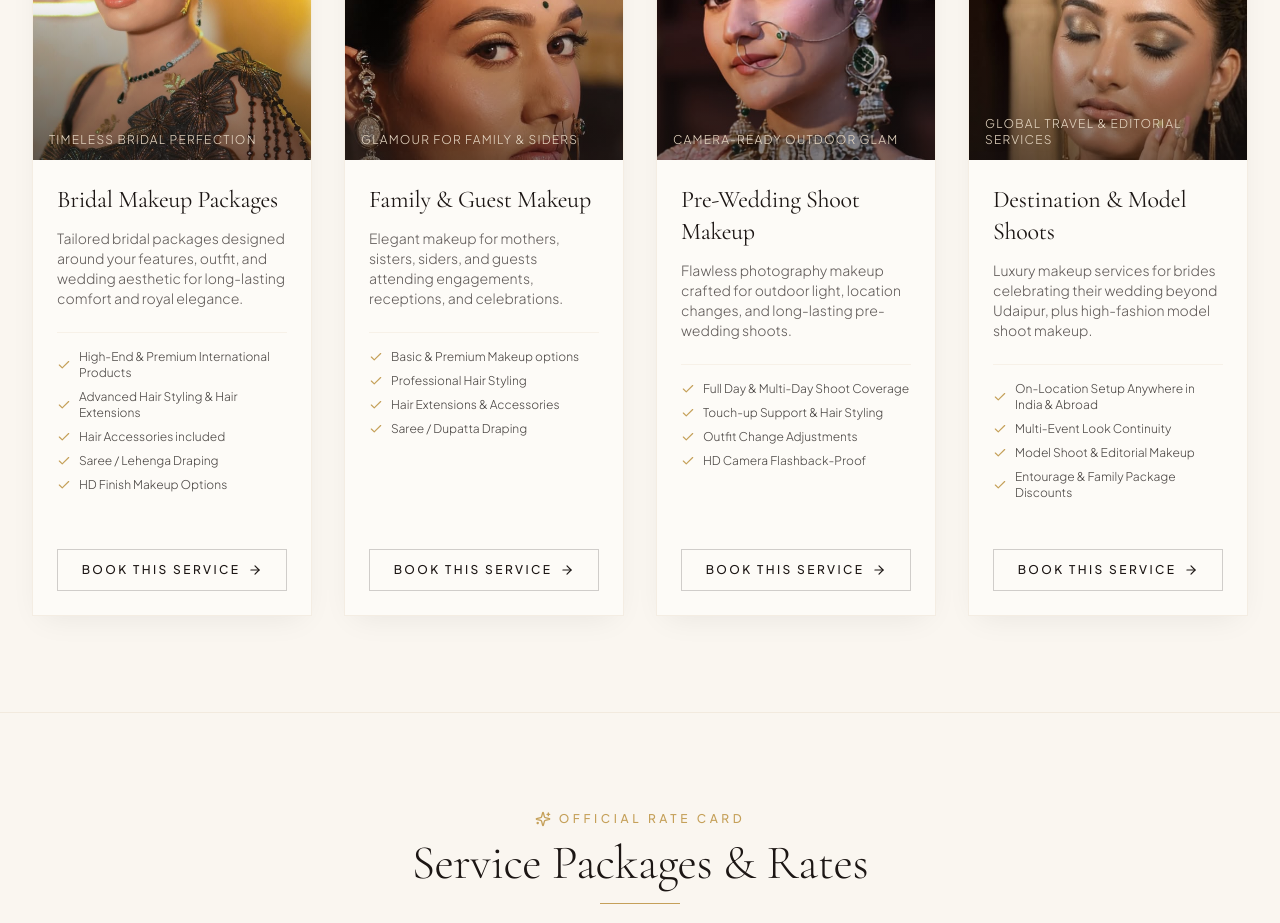
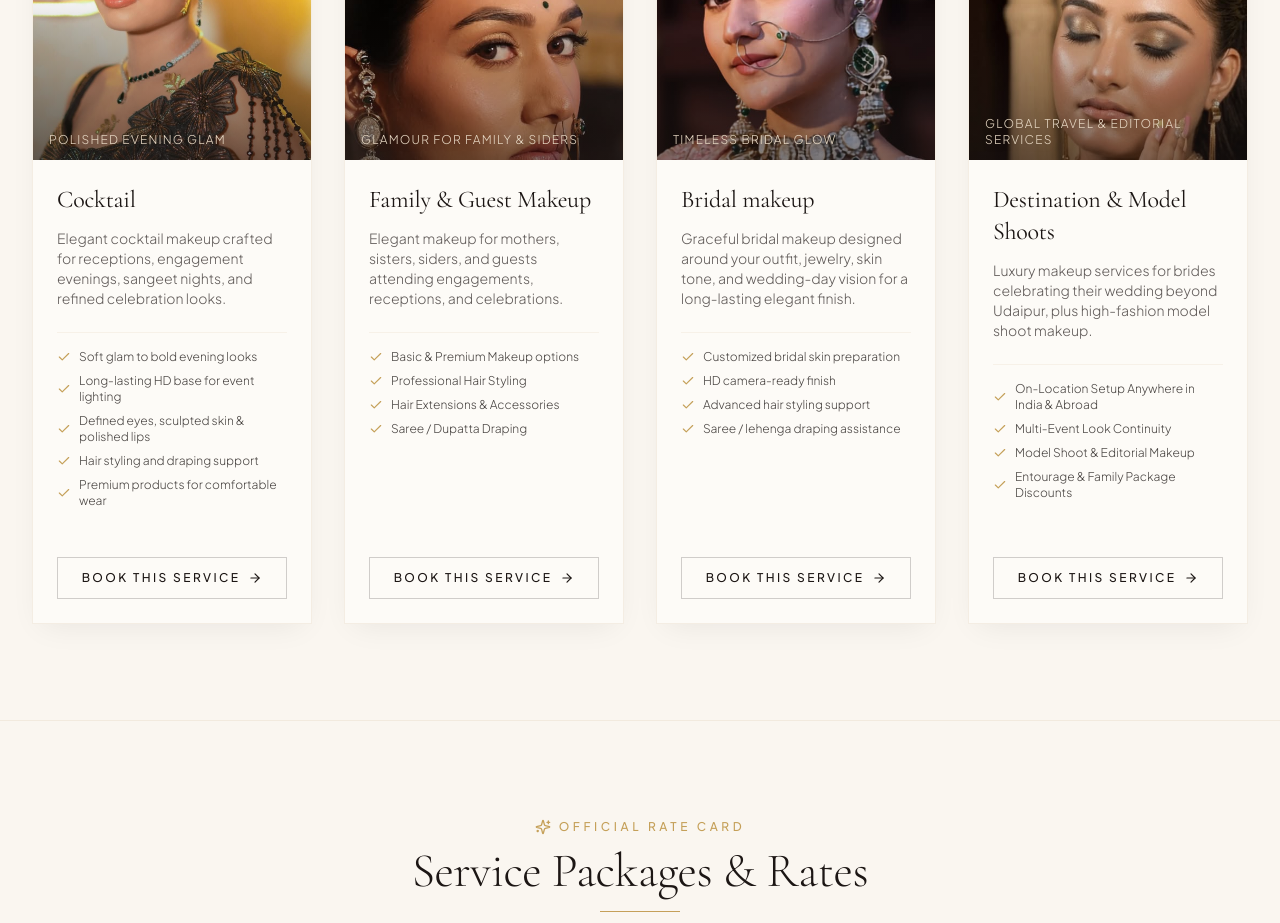
Before and after one commit to parshwebcraft/makeup, a Next.js app: page / in a window 1280 px wide. Shown: the part 2960-3883 px from the top of the page. Built offline with nearby package versions, Linux system fonts and the light colour scheme.

Commit message:
Update service and portfolio headings

```diff
--- a/src/data/content.ts
+++ b/src/data/content.ts
@@ -111,16 +111,16 @@ export const ABOUT_DATA = {
 export const SERVICES: ServiceItem[] = [
   {
     id: "bridal",
-    title: "Bridal Makeup Packages",
-    tagline: "Timeless Bridal Perfection",
-    description: "Tailored bridal packages designed around your features, outfit, and wedding aesthetic for long-lasting comfort and royal elegance.",
+    title: "Cocktail",
+    tagline: "Polished Evening Glam",
+    description: "Elegant cocktail makeup crafted for receptions, engagement evenings, sangeet nights, and refined celebration looks.",
     image: "/images/instagram/ig1.jpeg",
     features: [
-      "High-End & Premium International Products",
-      "Advanced Hair Styling & Hair Extensions",
-      "Hair Accessories included",
-      "Saree / Lehenga Draping",
-      "HD Finish Makeup Options",
+      "Soft glam to bold evening looks",
+      "Long-lasting HD base for event lighting",
+      "Defined eyes, sculpted skin & polished lips",
+      "Hair styling and draping support",
+      "Premium products for comfortable wear",
     ],
     packages: [
       {
@@ -189,15 +189,15 @@ export const SERVICES: ServiceItem[] = [
   },
   {
     id: "pre-wedding",
-    title: "Pre-Wedding Shoot Makeup",
-    tagline: "Camera-Ready Outdoor Glam",
-    description: "Flawless photography makeup crafted for outdoor light, location changes, and long-lasting pre-wedding shoots.",
+    title: "Bridal makeup",
+    tagline: "Timeless Bridal Glow",
+    description: "Graceful bridal makeup designed around your outfit, jewelry, skin tone, and wedding-day vision for a long-lasting elegant finish.",
     image: "/images/instagram/ig2.jpg",
     features: [
-      "Full Day & Multi-Day Shoot Coverage",
-      "Touch-up Support & Hair Styling",
-      "Outfit Change Adjustments",
-      "HD Camera Flashback-Proof",
+      "Customized bridal skin preparation",
+      "HD camera-ready finish",
+      "Advanced hair styling support",
+      "Saree / lehenga draping assistance",
     ],
     packages: [
       {
@@ -239,7 +239,7 @@ export const TERMS_AND_CONDITIONS = [
 export const PORTFOLIO_ITEMS: PortfolioItem[] = [
   {
     id: "1",
-    title: "Royal Pastel Bridal Artistry",
+    title: "Cocktail",
     category: "Bridal",
     subtitle: "Kundan Statement Jewelry & Radiant Finish",
     image: "/images/instagram/ig1.jpeg",
@@ -247,7 +247,7 @@ export const PORTFOLIO_ITEMS: PortfolioItem[] = [
   },
   {
     id: "2",
-    title: "High Fashion Model Editorial",
+    title: "Bridal Makeup",
     category: "Destination",
     subtitle: "Smokey Eye & Sculpted Golden Glow",
     image: "/images/instagram/ig2.jpg",
@@ -263,7 +263,7 @@ export const PORTFOLIO_ITEMS: PortfolioItem[] = [
   },
   {
     id: "4",
-    title: "Opulent Pink & Antique Gold",
+    title: "Sangeet",
     category: "HD",
     subtitle: "High-Definition Zero Flashback Finish",
     image: "/images/instagram/ig4.jpg",
@@ -271,25 +271,25 @@ export const PORTFOLIO_ITEMS: PortfolioItem[] = [
   },
   {
     id: "5",
-    title: "Sangeet Glam & Sleek Waves",
+    title: "Sangeet",
     category: "Party",
-    subtitle: "Bronze Shimmer & Glossy Nude Lip",
+    subtitle: "Bronze Shimmer, Soft Waves & Celebration Glam",
     image: "/images/instagram/ig5.jpg",
     location: "Chunda Palace, Udaipur",
   },
   {
     id: "6",
-    title: "Traditional Heritage Portrait",
-    category: "Bridal",
-    subtitle: "Nath & Mathapatti Precision Detailing",
+    title: "Sides party Makeup",
+    category: "Party",
+    subtitle: "Elegant Family & Guest Makeup Look",
     image: "/images/instagram/ig6.jpg",
     location: "Fateh Garh Resort, Udaipur",
   },
   {
     id: "7",
-    title: "Vibrant Bridal Look",
-    category: "Bridal",
-    subtitle: "Traditional Gold Highlights & Winged Eyes",
+    title: "Groom Mom",
+    category: "Party",
+    subtitle: "Graceful Family Wedding Makeup",
     image: "/images/portfolio/img26.jpeg",
     location: "Aurika Udaipur",
   },
```
